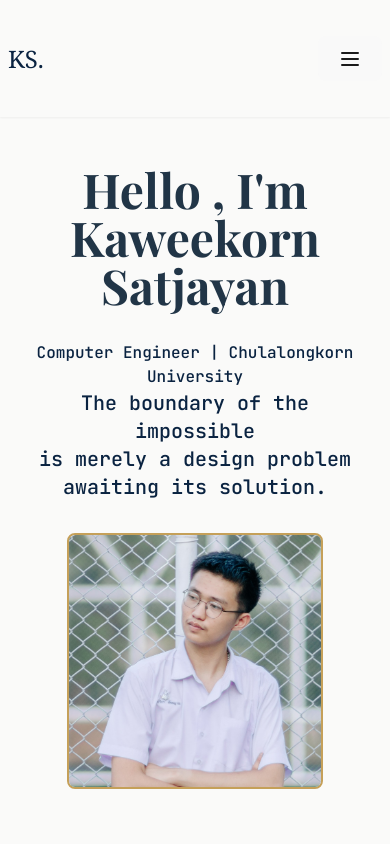
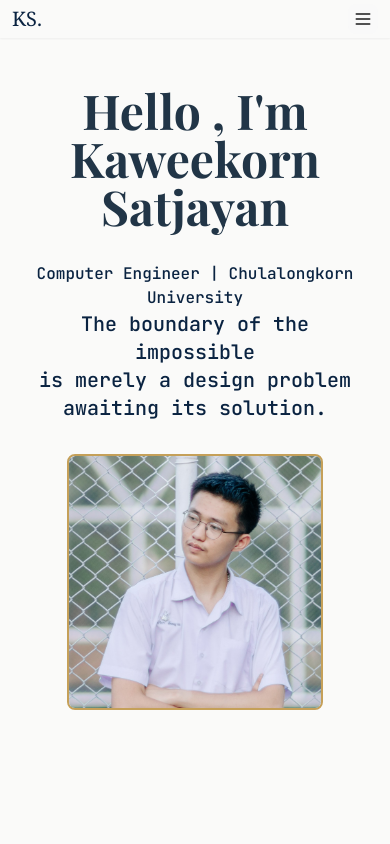
Before and after one commit to kaweekornSatjayan/Kaweekorn_resume, a React (Vite) app in the folder kaweekorn_resume/: page / in a window 390 px wide. Shown: the top 844 px of the page. Built offline with nearby package versions, Linux system fonts and the light colour scheme; a web font is replaced by a local one.

Commit message:
Reduce header padding and sizes for better mobile responsive

```diff
--- a/kaweekorn_resume/src/components/sections/Header.tsx
+++ b/kaweekorn_resume/src/components/sections/Header.tsx
@@ -24,11 +24,11 @@ const Header: React.FC = () => {
   };
 
   return (
-    <header className="w-full py-2.25 md:py-2 lg:py-2 bg-cream sticky top-0 z-50 shadow-sm">
-      <div className="max-w-container mx-auto px-2 sm:px-6 md:px-8 lg:px-margin">
+    <header className="w-full py-1 md:py-2 lg:py-2 bg-cream sticky top-0 z-50 shadow-sm">
+      <div className="max-w-container mx-auto px-3 sm:px-4 md:px-8 lg:px-margin">
         <div className="flex justify-between items-center">
           <div>
-            <h1 className="text-2xl sm:text-3xl md:text-4xl font-medium text-navy font-serif">
+            <h1 className="text-xl sm:text-2xl md:text-3xl lg:text-4xl font-medium text-navy font-serif">
               KS.
             </h1>
           </div>
@@ -93,11 +93,11 @@ const Header: React.FC = () => {
           </nav>
 
           <button
-            className="md:hidden text-charcoal hover:text-gold transition-colors"
+            className="md:hidden text-charcoal hover:text-gold transition-colors p-1"
             onClick={toggleMobileMenu}
           >
             <svg
-              className="w-6 h-6"
+              className="w-5 h-5"
               fill="none"
               stroke="currentColor"
               viewBox="0 0 24 24"
@@ -114,8 +114,8 @@ const Header: React.FC = () => {
 
         {/* Mobile Menu */}
         {isMobileMenuOpen && (
-          <nav className="md:hidden mt-4">
-            <ul className="flex flex-col space-y-3 font-mono text-sm text-navy">
+          <nav className="md:hidden mt-2">
+            <ul className="flex flex-col space-y-2 font-mono text-xs text-navy">
               <li>
                 <a
                   href="#about"
```
